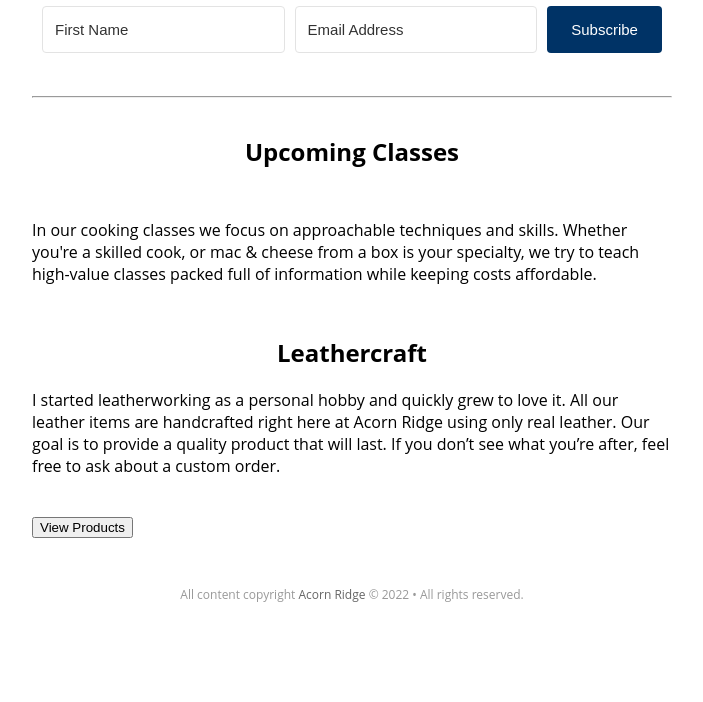
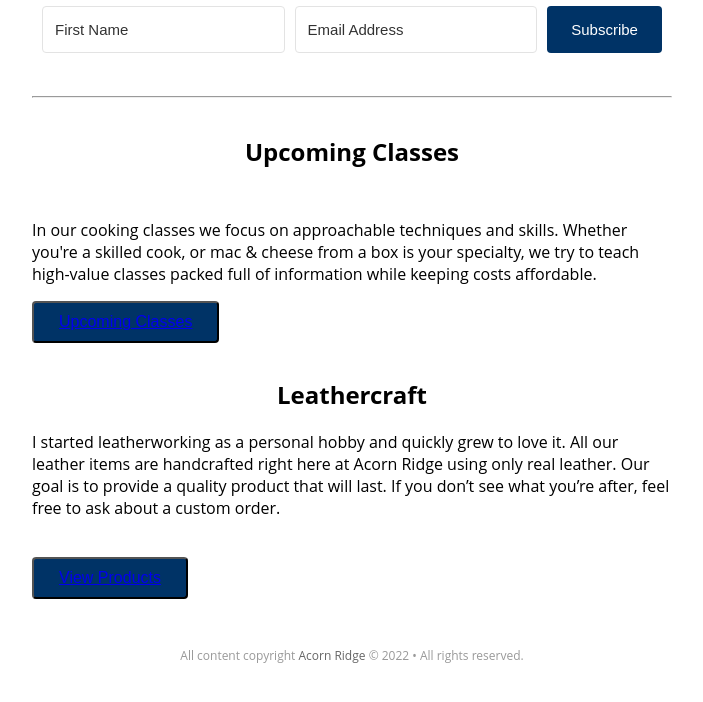
Before and after one commit to joebuhlig/acornridge.co, a Jekyll site: the page built from index.html, in a window 1280 px wide, cut to the strip 1221-1934 px from the top of the page. Shown: the top 702 px of the strip, without its empty margins (288-991 px from the left). Built offline with Jekyll 4.4.1, drawn with Linux system fonts in a browser that asks for light colours; nearby versions of some CDN libraries; some web fonts are replaced; the list of posts is cut into pages by our own code; before the commit the page ends 1873 px from its top, so only the background shows below that.

Commit message:
style buttons on home

```diff
--- a/css/main.sass
+++ b/css/main.sass
@@ -627,3 +627,11 @@ pre
 
 .formkit-powered-by-convertkit-container
   display: none !important
+
+button
+  color: rgb(255, 255, 255);
+  background-color: rgb(0, 51, 102);
+  border-radius: 4px;
+  font-weight: 400;
+  font-size: 16px;
+  padding: 10px 25px;
--- a/index.html
+++ b/index.html
@@ -18,11 +18,11 @@ layout: default
   <h2><center>Upcoming Classes</center></h2>
   <div style="padding: 15px 0px;">
     <p> In our cooking classes we focus on approachable techniques and skills. Whether you're a skilled cook, or mac & cheese from a box is your specialty, we try to teach high-value classes packed full of information while keeping costs affordable.</p>
-
+  <button><a href="/classes">Upcoming Classes</a></button>
   </div>
   <h2><center>Leathercraft</center></h2>
   <p>I started leatherworking as a personal hobby and quickly grew to love it. All our leather items are handcrafted right here at Acorn Ridge using only real leather. Our goal is to provide a quality product that will last. If you don’t see what you’re after, feel free to ask about a custom order.</p>
   <br />
-  <a href="/leather"><button>View Products</button></a>
+  <button><a href="/leather">View Products</a></button>
 
 </div>
```
